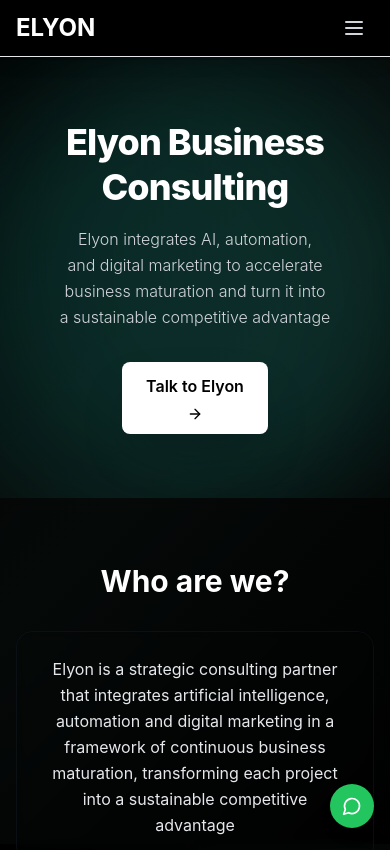
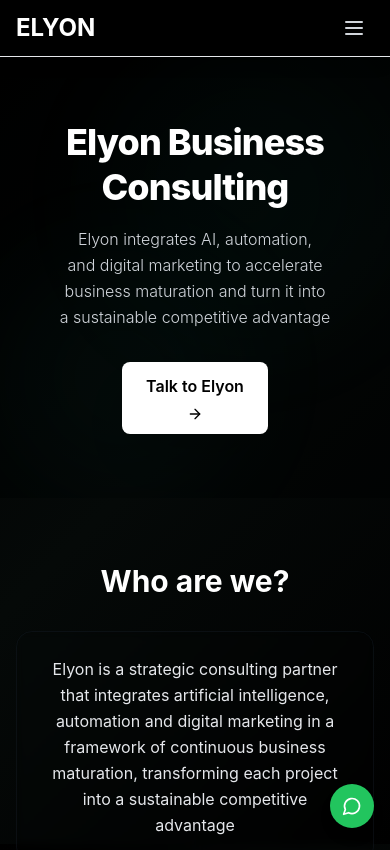
Before and after one commit to sibanezrios/elyon_page, a Next.js app: page /en in a window 390 px wide. Shown: the top 850 px of the page. Built offline with nearby package versions, Linux system fonts and the light colour scheme.

Commit message:
making it responsive

```diff
--- a/components/Hero.tsx
+++ b/components/Hero.tsx
@@ -71,8 +71,10 @@ export function Hero() {
       </div>
 
   {/* Decorative gradient orbs (non-interactive) */}
-  <div className="pointer-events-none absolute top-0 right-0 w-[500px] h-[500px] bg-brand-500 rounded-full mix-blend-screen filter blur-3xl opacity-10 animate-blob z-0" />
-  <div className="pointer-events-none absolute bottom-0 left-0 w-[500px] h-[500px] bg-brand-400 rounded-full mix-blend-screen filter blur-3xl opacity-10 animate-blob animation-delay-2000 z-0" />
+  <div className="pointer-events-none absolute top-0 right-0 w-[280px] h-[280px] sm:w-[420px] sm:h-[420px] md:w-[500px] md:h-[500px] bg-brand-500 rounded-full mix-blend-normal sm:mix-blend-screen filter blur-3xl opacity-5 sm:opacity-10 animate-blob z-0" />
+  <div className="pointer-events-none absolute bottom-0 left-0 w-[280px] h-[280px] sm:w-[420px] sm:h-[420px] md:w-[500px] md:h-[500px] bg-brand-400 rounded-full mix-blend-normal sm:mix-blend-screen filter blur-3xl opacity-5 sm:opacity-10 animate-blob animation-delay-2000 z-0" />
+  {/* Mobile darkening overlay to match desktop tone */}
+  <div className="pointer-events-none absolute inset-0 bg-black/40 sm:bg-black/30 md:bg-transparent z-0" />
     </section>
   );
 }
```
